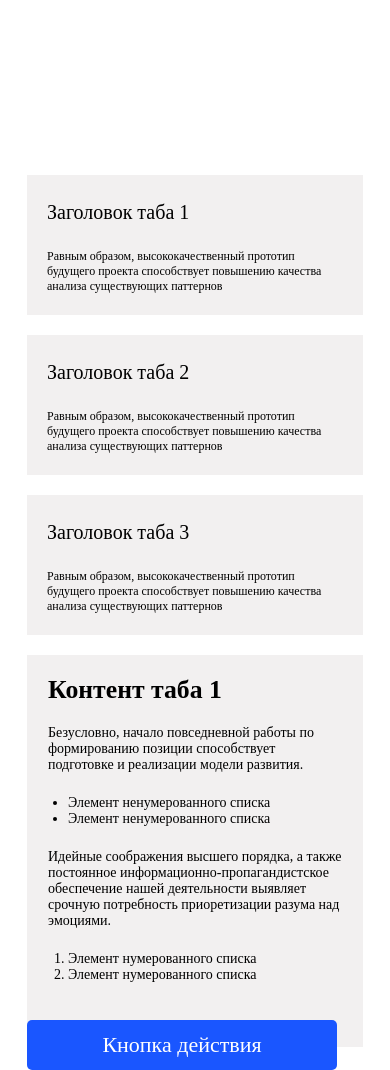
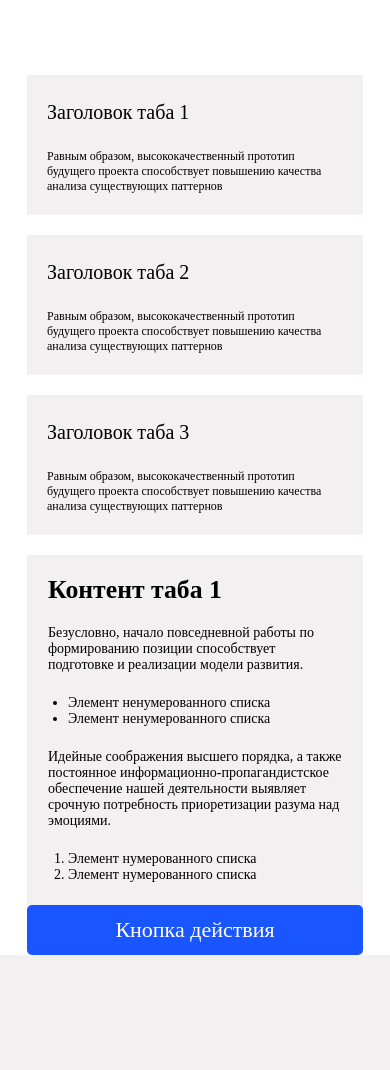
Before and after one commit to Artemgluhih/webmotor, a PHP site: page / in a window 390 px wide. After the commit the page ends 955 px from the top, so only its background shows below. Run offline with PHP 8.4, Linux system fonts and the light colour scheme.

Commit message:
Update style.css

```diff
--- a/css/style.css
+++ b/css/style.css
@@ -266,7 +266,7 @@ main {
 @media (max-width: 575px) {
 	main {
 		height: 100%;
-		margin-top: 350px;
+		margin-top: 150px;
 	}
 	.container {
 		display: flex;
@@ -327,7 +327,7 @@ main {
 		height: 300px;
 		font-size: 14px;
 		font-weight: 400;
-		margin-bottom: 15px;
+		z-index: 1;
 	}
 
 	.text::-webkit-scrollbar {
@@ -346,6 +346,15 @@ main {
 	}
 
 	.btn_info1 {
+		width: 336px;
+		height: 50px;
+		background-color: #1a56ff;
+		color: #fff;
+		border-radius: 5px;
+		z-index: 5;
+	}
+
+	.btn_form {
 		width: 310px;
 		height: 50px;
 		background-color: #1a56ff;
```
